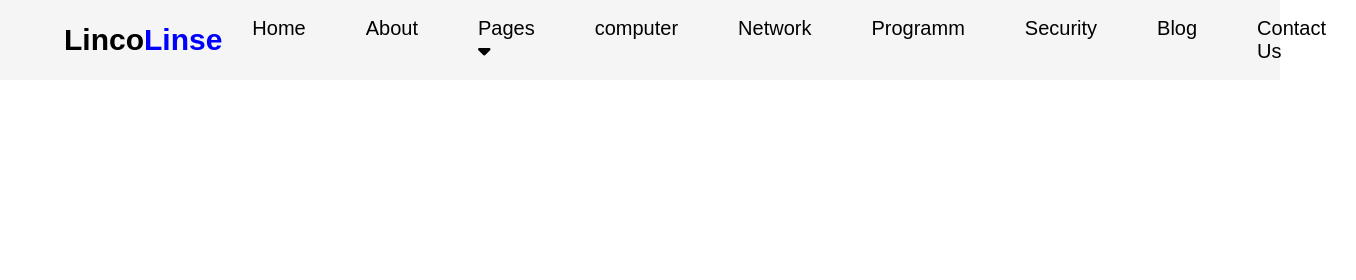
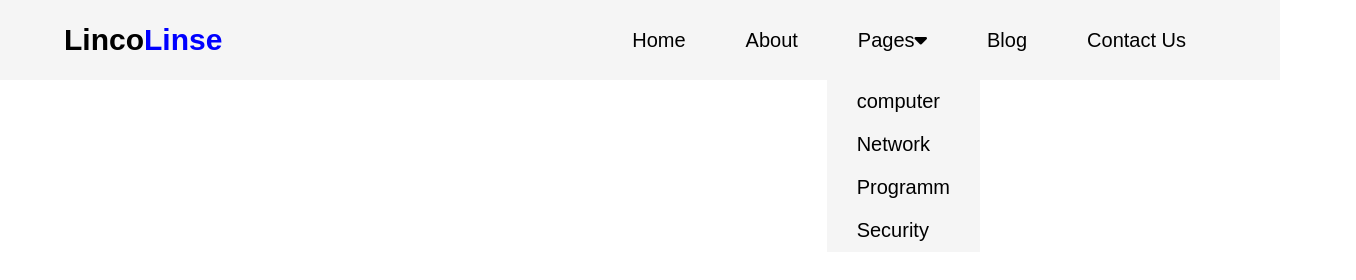
Before and after one commit to LincolinAngaya/navigation-bar-challenge, a plain HTML site: page index.html in a window 1280 px wide. Shown: the whole page, 1356 px wide, since content can reach past the window. Drawn offline with Linux system fonts and the light colour scheme.

Commit message:
style the new list

```diff
--- a/style.css
+++ b/style.css
@@ -29,12 +29,14 @@ body{
 .menu-bar ul li{
 list-style: none;
 padding: 10px 30px;
+position: relative;
 }
 .menu-bar ul li a{
   text-decoration: none;
   color: black;
   font-size: 20px;
-transition: all 0.3se;
+   transition: all 0.3se;
+
   }
   .menu-bar ul li a:hover{
 
@@ -42,3 +44,14 @@ transition: all 0.3se;
 
 
     }
+    .drop-down{
+      display: block;
+      position: absolute;
+      right: 300px;
+      top: 10%;
+      background-color: whitesmoke;
+
+    }
+    .drop-down ul{
+      display: block;
+    }
```
Also changed, not shown: index.html (+0 -2 lines).
